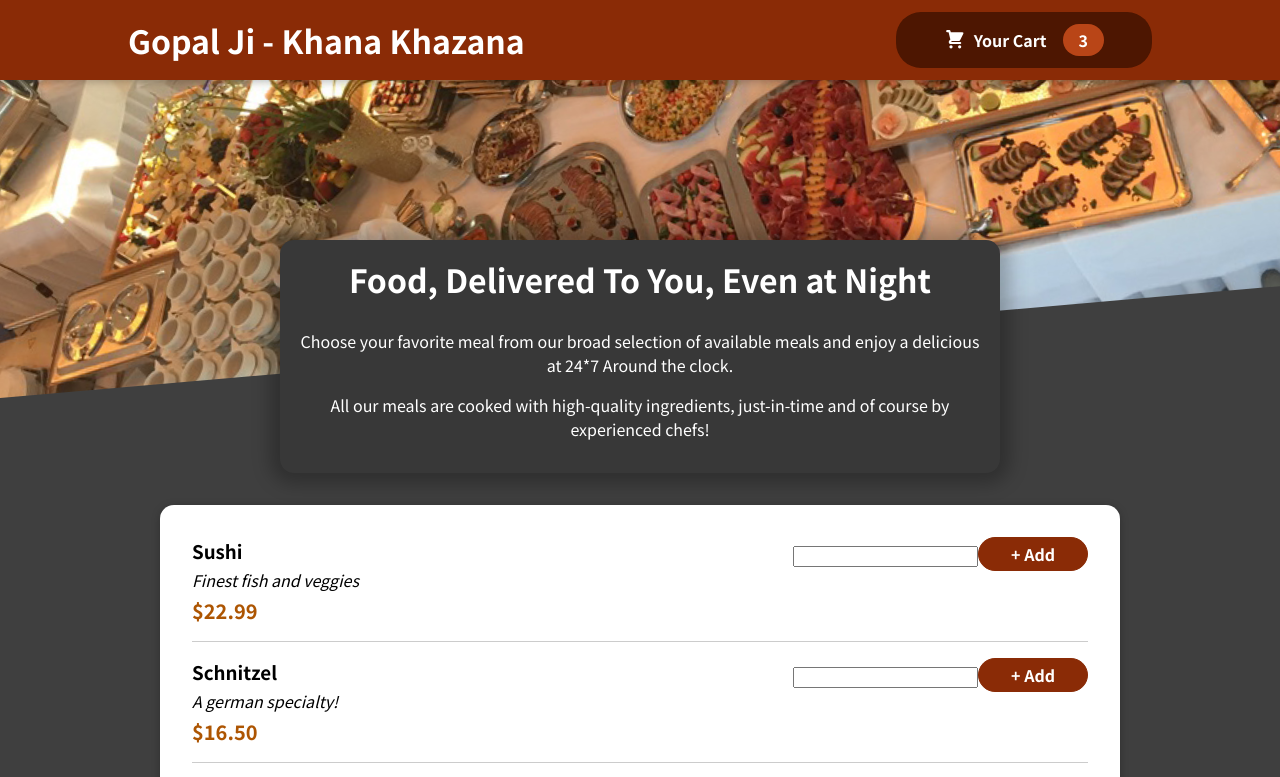
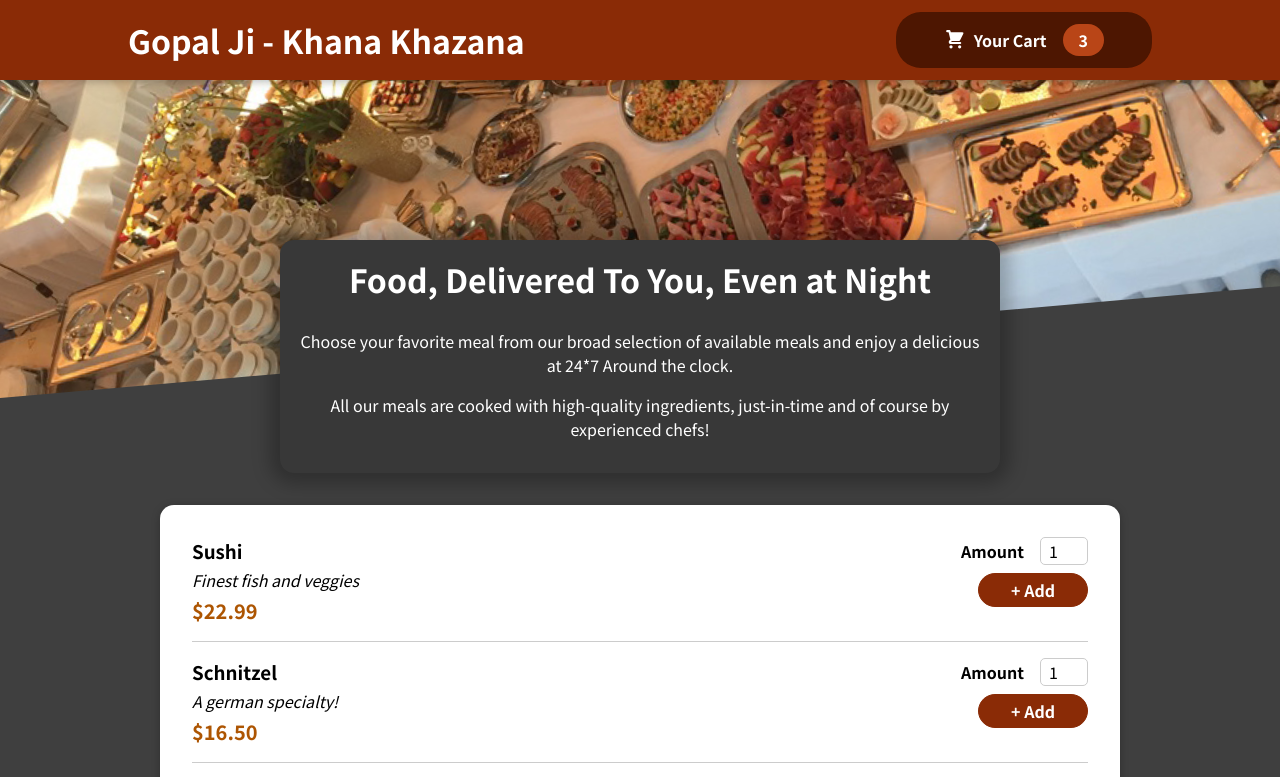
Before and after one commit to whynesspower/JEC-Food-Order-App, a JavaScript app: page / in a window 1280 px wide. Shown: the top 777 px of the page. Built offline with nearby package versions, Linux system fonts and the light colour scheme.

Commit message:
Adding Input.js to take input in elegant way

```diff
--- a/src/components/Meals/MealsItem/MealItemForm.js
+++ b/src/components/Meals/MealsItem/MealItemForm.js
@@ -1,8 +1,19 @@
+import Input from "../../UI/Input";
 import classes from "./MealItemForm.module.css";
 const MealItemForm = (props) => {
   return (
     <form className={classes.form}>
-      <input />
+      <Input
+        label="Amount"
+        input={{
+          id: "amount",
+          type: "number",
+          min: "1",
+          max: "5",
+          step: "1",
+          defaultValue: "1",
+        }}
+      />
       <button>+ Add</button>
     </form>
   );
--- /dev/null
+++ b/src/components/UI/Input.js
@@ -0,0 +1,11 @@
+import classes from "./Input.module.css";
+
+const Input = (props) => {
+  return (
+    <div className={classes.input}>
+      <label htmlFor={props.input.id}>{props.label}</label>
+      <input {...props.input}></input>
+    </div>
+  );
+};
+export default Input;
--- /dev/null
+++ b/src/components/UI/Input.module.css
@@ -0,0 +1,18 @@
+.input {
+  display: flex;
+  align-items: center;
+  margin-bottom: 0.5rem;
+}
+
+.input label {
+  font-weight: bold;
+  margin-right: 1rem;
+}
+
+.input input {
+  width: 3rem;
+  border-radius: 5px;
+  border: 1px solid #ccc;
+  font: inherit;
+  padding-left: 0.5rem;
+}
```
